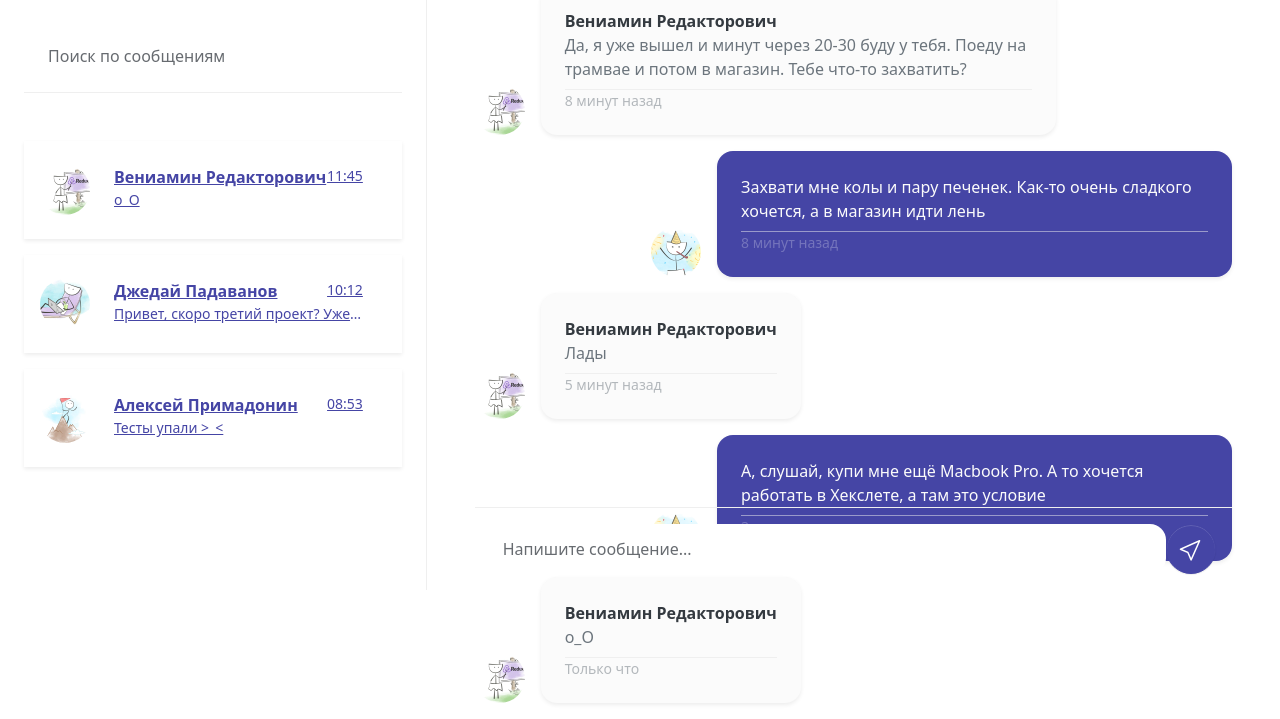
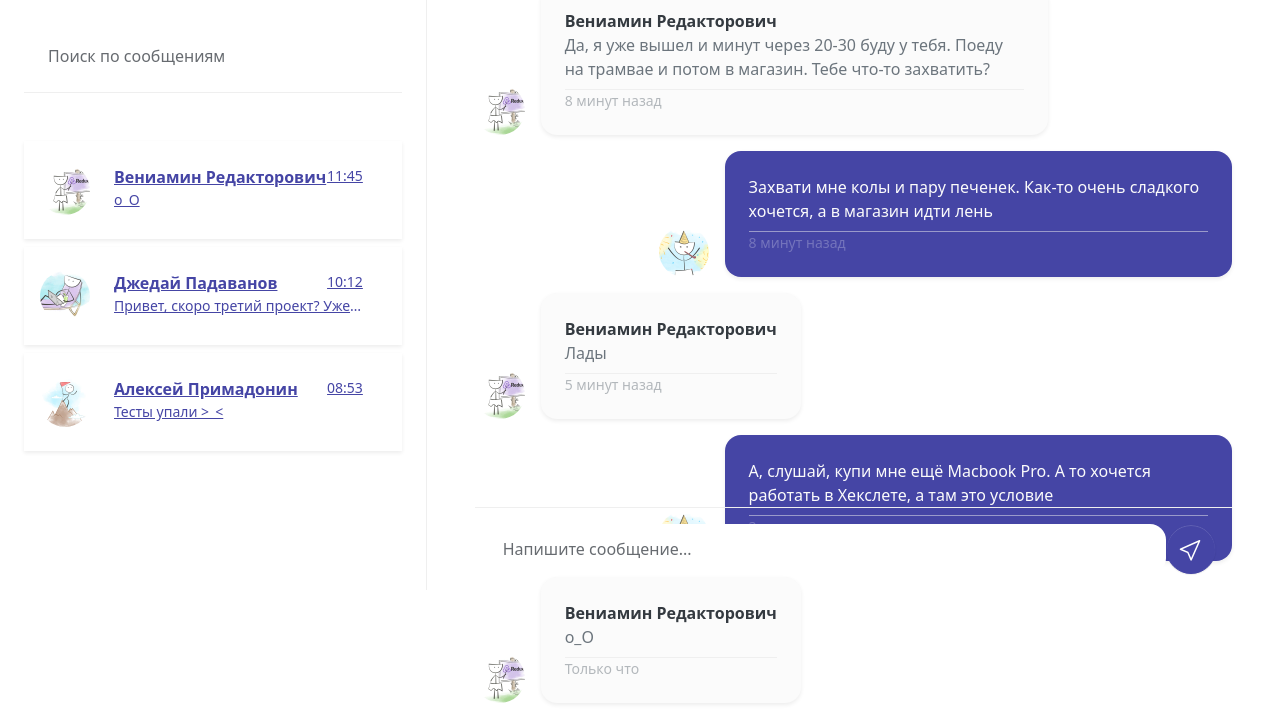
Before and after one commit to krass7/layout-designer-project-59, a website: page app/chat.pug in a window 1280 px wide. Shown: the part 162-881 px from the top of the page. Drawn offline with nearby package versions, Linux system fonts and the light colour scheme; files that its build step writes are made by us from their sources; files whose address does not match are found by name.

Commit message:
change chat

```diff
--- a/app/pug/chat_messages.pug
+++ b/app/pug/chat_messages.pug
@@ -2,7 +2,7 @@
   .col(class='p-0')
     div(class='d-flex align-items-end gap-3 mb-3')
       img(src='images/avatar_4.jpg' class='rounded-circle' style ='width: 50px; height: 50px')
-      div(class='d-flex flex-column bg-light p-4 rounded shadow-sm' style='width: 68%')
+      div(class='d-flex flex-column bg-light p-4 rounded shadow-sm' style='width: 67%')
         div(class='mb-2')
           p(class='fw-bold mb-0') Вениамин Редакторович
           p(class='text-secondary mb-0') Да, я уже вышел и минут через 20-30 буду у тебя. Поеду на трамвае и потом в магазин. Тебе что-то захватить?
@@ -10,7 +10,7 @@
           p(class='small text-secondary opacity-50 mb-0') 8 минут назад
     div(class='d-flex justify-content-end align-items-end gap-3 mb-3')
       img(src='images/avatar_1.jpg' class='rounded-circle' style ='width: 50px; height: 50px')
-      div(class='d-flex flex-column bg-primary p-4 rounded shadow-sm' style='width: 68%')
+      div(class='d-flex flex-column bg-primary p-4 rounded shadow-sm' style='width: 67%')
         div(class='mb-2')
           p(class='text-light mb-0') Захвати мне колы и пару печенек. Как-то очень сладкого хочется, а в магазин идти лень
         div(class='border-top opacity-50')
@@ -25,7 +25,7 @@
           p(class='small text-secondary opacity-50 mb-0') 5 минут назад
     div(class='d-flex justify-content-end align-items-end gap-3 mb-3')
       img(src='images/avatar_1.jpg' class='rounded-circle' style ='width: 50px; height: 50px')
-      div(class='d-flex flex-column bg-primary p-4 rounded shadow-sm' style='width: 68%')
+      div(class='d-flex flex-column bg-primary p-4 rounded shadow-sm' style='width: 67%')
         div(class='mb-2')
           p(class='text-light mb-0') А, слушай, купи мне ещё Macbook Pro. А то хочется работать в Хекслете, а там это условие
         div(class='border-top opacity-50')
--- a/app/pug/chats.pug
+++ b/app/pug/chats.pug
@@ -29,7 +29,7 @@
       div(class='border-0 border-bottom mb-5')
         input(type='search' class='form-control border-0 shadow-none p-4' placeholder='Поиск по сообщениям')
     each contact in contacts
-      a(href='chat.html' class='link-hover'): div(class='d-flex shadow-sm px-3 py-4 mb-3 gap-4')
+      a(href='chat.html' class='link-hover'): div(class='d-flex shadow-sm px-3 py-4 mb-2 gap-4')
         img(src= contact.avatar class='rounded-circle' style ='width: 50px; height: 50px')
         div(class='d-flex flex-column overflow-x-hidden' style='width: 72%')
           div(class='d-flex justify-content-between')
```
Also changed, not shown: build/chat.html, build/index.html.
